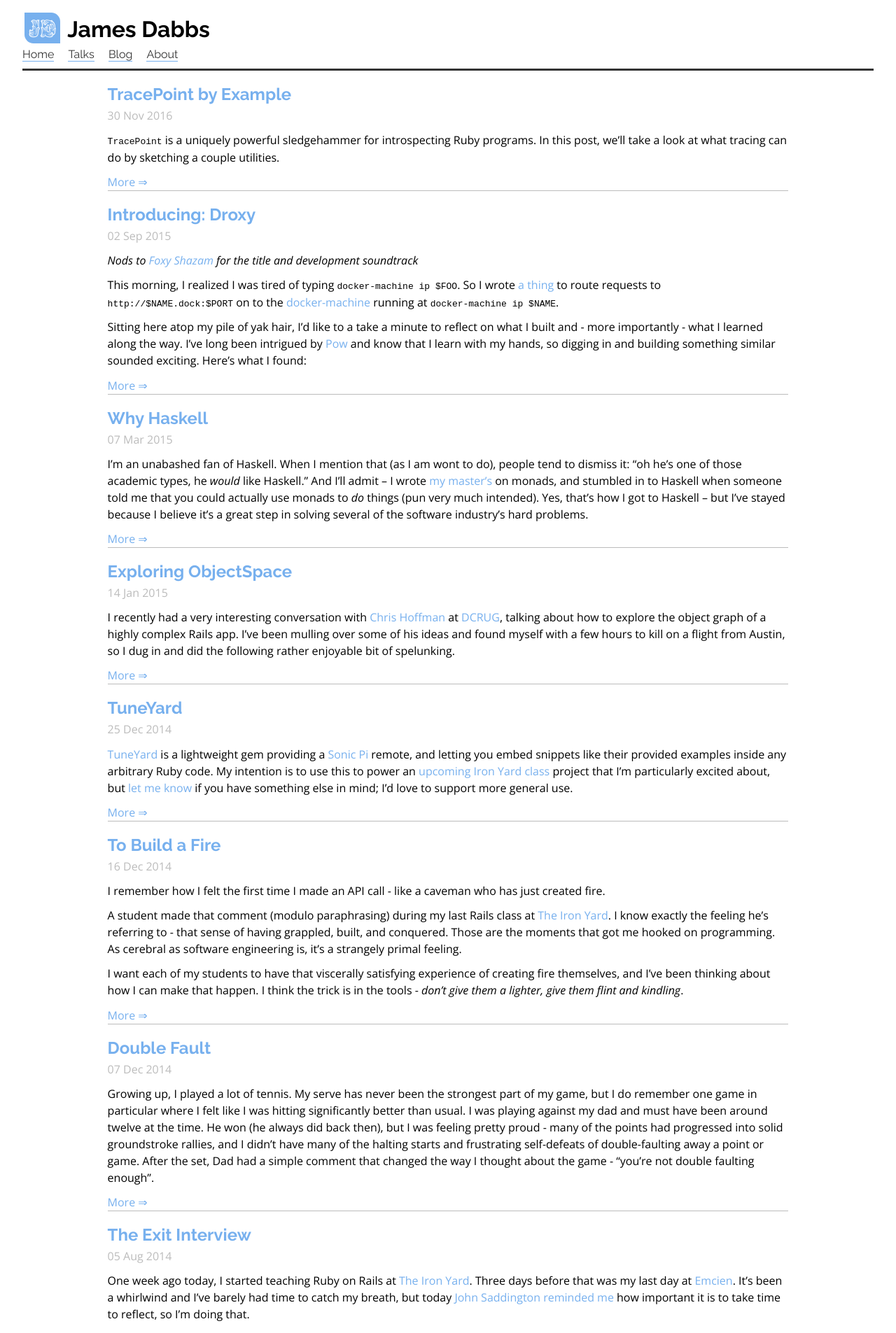
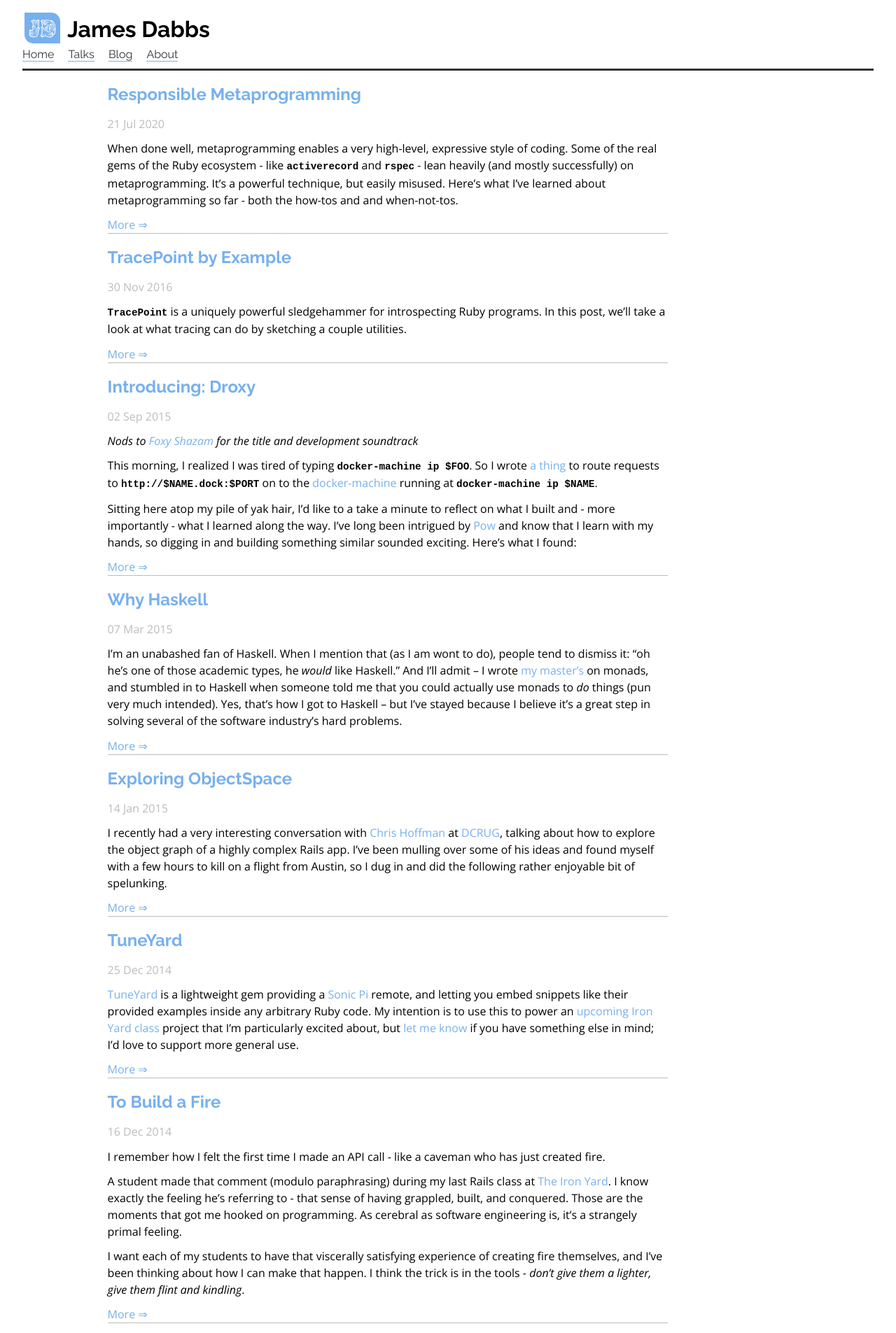
Before and after one commit to jamesdabbs/jamesdabbs.github.io, a Jekyll site: the page built from blog/index.html, in a window 1280 px wide. Shown: the top 1905 px of the page at 70% size. Built offline with Jekyll 4.4.1, drawn with Linux system fonts in a browser that asks for light colours; nearby versions of some CDN libraries; some of the changed lines change nothing that is shown.

Commit message:
Post on metaprogramming

````diff
--- /dev/null
+++ b/_posts/2020-07-18-responsible-metaprogramming.md
@@ -0,0 +1,352 @@
+---
+layout: post
+title: Responsible Metaprogramming
+date: 2020-07-21 12:00:00
+tags:
+- Technical
+- Ruby
+- Metaprogramming
+permalink: /responsible-metaprogramming/
+---
+
+When done well, metaprogramming enables a very high-level, expressive style of coding. Some of the real gems of the Ruby ecosystem - like `activerecord` and `rspec` - lean heavily (and mostly successfully) on metaprogramming. It's a powerful technique, but easily misused. Here's what I've learned about metaprogramming so far - both the how-tos and and when-not-tos. <!--more-->
+
+**Caveat:** this post is informed by my role at [Procore](https://www.procore.com/engineering) writing [Boring](https://twitter.com/searls/status/372085430373453824) Business-class Software on a large team. If you're hacking on a personal project, feel free to selectively disregard the [**Principles**](#principles), skip on down to the [**Tools**](#tools), and metaprogram your heart out. There are some absolutely perfect and delightful DSLs like [Sonic Pi](https://sonic-pi.net/) out there that break most of these "rules".
+
+# Principles
+
+## Declarative Shell, Object-Oriented Core
+
+On balance, Metaprogramming tends to make it easier for developers to express their intent, but harder to follow what's _really_ happening at runtime. As such, metaprogramming is well suited for declarations about object configuration, that happen at "compile" time (or whatever your application's "startup" phase is), and not "runtime". `ActiveRecord::Base.has_many` is a prime example here: it's _incredibly_ complex to trace what that actually does at runtime, but that rarely matters; we just declare our data model, and trust that the DSL will work it out.
+
+Most of the complexity in day-to-day development in a large, existing system is about coordinating interactions of objects at runtime (and especially recombining them in new ways that they weren't necessarily designed for). Metaprogramming aside, this is why it's often helpful to keep your objects simple and lift the complexity into the factories that assemble them.
+
+Altogether, I generally find that DSLs work very well in factory methods - where a high-level, grokkable declaration of the configuration is valuable - and tend not to work as well for describing lower-level, runtime object interactions. [Most commonly](#declarative-factories), my DSLs are very thin factory layers that are only responsible for `new`ing up an object and it's collaborators. You _could_ always just use the objects directly, but the DSL gives developers an easy-to-write and easy-to-read way to declare that object configuration (and gives me a place to validate that declaration).
+
+Metaprogramming is like an onion - if find yourself spending hours on end hacking away at it, you and everyone around you are going to cry. Also, there are layers.
+
+## Keep It Composed
+
+_Most_ of the time, when metaprogramming goes bad, it's because someone built a domain-specific language without really reflecting on the fact that they were _writing a ([little](http://staff.um.edu.mt/afra1/seminar/little-languages.pdf)) language_. Most object-oriented programmers have spent a considerable amount of time mastering the tools of their trade - e.g. inheritance and composition - and depriving them of those tools is a _high_ cost that has to be minimized or justified.
+
+Good OO design is successful precisely because it allows you to easily re-use your objects in new, novel contexts. Spend some time considering: what happens when a developer wants to extend your DSL? Re-use parts of it in new ways? Are there escape hatches to get back down to Plain Ol' Ruby? Or is your language executed in a separate environment, with narrowly defined interface points to the host language? Either is fine, but it should be clear to your users what the boundaries between your DSL and the rest of the Ruby system are.
+
+## Setting Expectations
+
+Many of the guidelines above are shorthand for encouraging the [principle of least astonishment](https://en.wikipedia.org/wiki/Principle_of_least_astonishment). If you're building a language for other developers, you want it to be intuitive and ergonomic for them. `rspec` is a rather astonishing library, but it's "unsurprising" in the sense that you express yourself in code more-or-less as you would express yourself to a co-worker.
+
+If you can find natural reference points to help make your DSL "unsurprising", great. But don't overlook the other ways that you can set clear expectations with your users - like good documentation, examples, and consistent interfaces.
+
+# Tools
+
+Ruby has a dizzying array of tools available for metaprogramming. What follows is an  overview of the ones that I tend to find most helpful - when I reach for them, and what the sharp edges are.
+
+Programming generally involves inspecting, creating and calling classes and methods. Unsurprisingly, there are metaprogramming tools to do all the same things.
+
+## Defining Classes
+
+Ruby is strongly object-oriented. That means that _everything_ in Ruby is an `Object`, including `Class`es and `Module`s. You can define new `Class`es on the fly, return them from methods, and don't have to assign them to named constants.
+
+```ruby
+class Base
+  # ...
+end
+
+def base_with_field(name)
+  # define a specialized subclass of `Base` with a named field
+  Class.new(Base) do
+    attr_accessor name
+  end.new
+end
+```
+
+Similarly, many things that you might not _think_ of as methods on classes, are still. For instance
+
+```ruby
+class Collection
+  include Enumerable
+  # ...
+end
+```
+
+is equivalent to
+
+```ruby
+class Collection
+  self.include(Enumerable)
+  # ...
+end
+```
+
+or
+
+```ruby
+Collection.include(Enumerable)
+```
+
+## Defining Methods
+
+You're probably already familiar with a few methods-that-define-methods, like `attr_reader` or `alias_method`. There are a few other really handy options for defining methods on the fly.
+
+### `define_method` &c
+
+The most straightforward way to dynamically define a method is the aptly-named [`define_method`](https://apidock.com/ruby/Module/define_method), which defines methods on a class, just like a normal `def`.
+
+```ruby
+class Base
+  %i[
+    foo
+    bar
+    baz
+  ].each do |word|
+    # Note: this block can take splat or keyword args, just like a normal method
+    define_method(:"#{word}ify") do |input|
+      "#{input}, #{word}ly"
+    end
+  end
+end
+```
+
+There's also the less commonly used [`define_singleton_method`](https://apidock.com/ruby/Object/define_singleton_method) which can be used to define class methods (or methods on any single object).
+
+### `method_missing`
+
+[`method_missing`](https://apidock.com/ruby/BasicObject/method_missing) allows you to hook into Ruby's default `NoMethodError` handling, and supply your own fallback logic.
+
+```ruby
+class Object
+  def method_missing(name, *args)
+    match = name.to_s.match(/^try_to_(.*)/)
+    if match
+      begin
+        send(match[1], *args)
+      rescue
+      end
+    else
+      super
+    end
+  end
+end
+
+"test".try_to_upcase # => "TEST"
+"test".try_to_floop  # => nil
+```
+
+"Methods" defined with `method_missing` will always have some limitations - e.g. they don't show up in `pry`, and they may conflict with other named methods. A few rules here:
+
+* Use `method_missing` sparingly
+* Always define a [corresponding `respond_to_missing?`](https://thoughtbot.com/blog/always-define-respond-to-missing-when-overriding)
+* If possible, also define an explicit callable method, even if it's more verbose
+
+## Calling Methods
+
+### `send` & `public_send`
+
+If you don't know what method you're calling until runtime, it's common to use [`send`](https://apidock.com/ruby/Object/send)
+
+```ruby
+def format(user, order=[:first_name, :last_name])
+  order.map { |field| user.send(field) }.join(', ')
+end
+```
+
+The terminology "send" comes from thinking of _calling a method `M` on an object `O`_ (and it returning a value) as equivalent to _sending `O` the message `M`_ (and checking its response).
+
+`send` will allow you to call methods that should be private - that's great if you're in a REPL, but almost always a Bad Idea otherwise. If you're sending a message that the receiver expects, you should be using [`public_send`](https://apidock.com/ruby/Object/public_send) instead.
+
+### `instance_variable_get` & `instance_variable_set`
+
+I almost always prefer to access the state of an object through its public interface, but there are occasions where you may need to get or set the internal state of an object directly. Ruby's got you covered there.
+
+```ruby
+object.instance_variable_get(:@variable_name)
+object.instance_variable_set(:@variable_name, value)
+```
+
+This can be especially handy in constructors
+
+```ruby
+class ValueObject
+  attr_reader(*EXPECTED_FIELDS)
+
+  def initialize(json_hash)
+    json_hash.each do |key, value|
+      instance_variable_set(key.to_sym, value)
+    end
+  end
+end
+```
+
+### `instance_eval` & `instance_exec`
+
+Less common, but you may want to dynamically change the _receiver_ of a block (the implicit `self`, the `@ivar` context). You can do that using [`instance_eval`](https://apidock.com/ruby/BasicObject/instance_eval)
+
+```ruby
+class MagicMap
+  attr_reader :declarations
+
+  def initialize
+    @declarations = {}
+  end
+
+  def method_missing(name, *args)
+    @declarations[name] = args
+  end
+
+  def self.declare(&dsl)
+    new.tap do |m|
+      m.instance_eval(&dsl)
+    end.declarations
+  end
+end
+
+MagicMap.declare do
+  foo :bar
+  baz :quux
+end
+# => { foo: :bar, baz: :quux }
+```
+
+Do note that this gives you another options for accessing instance variables, if you know the name of them
+
+```ruby
+object.instance_eval do
+  @foo = :bar
+  @baz
+end
+```
+
+This can similarly can be used to define methods, but I tend to prefer using the more purpose-tailored and intention-revealing methods.
+
+`instance_eval` allows you to pass in a string to eval. Don't use it.
+
+[`instance_exec`](https://apidock.com/ruby/v2_5_5/BasicObject/instance_exec) is just like `instance_eval`, except that it allows you to pass arguments to the block (and doesn't let you pass a string to eval). I almost always use this instead of `instance_eval`.
+
+`instance_eval` and `instance_exec` are powerful, but should be used sparingly. It can be _very_ surprising when `self` isn't what a user expects it to be.
+
+### `eval`
+
+Don't. Just don't. Seriously - with a modern Ruby, I've never seen a use case where a literal `eval` was _necessary_. It just opens up a host of security concerns.
+
+## Inspecting Methods
+
+[`Object#respond_to?`](https://apidock.com/ruby/Object/respond_to%3F) and [`Module#method_defined?`](https://apidock.com/ruby/Module/method_defined%3F) let you tell if a method already exists on an object or module, respectively. [`Object#methods`](https://apidock.com/ruby/Object/methods) lets you get the full list of all messages that an object responds to.
+
+If you want more information about an existing method, you can use tools like [`Module#instance_method`](https://apidock.com/ruby/Module/instance_method) or [`Object#method`](https://apidock.com/ruby/Object/method) to get an object representing the method and ask it questions about things like its `source`, `source_location`, `parameters` or `arity`.
+
+## Inspecting Classes
+
+[`Object.is_a?`](https://apidock.com/ruby/Object/is_a%3F) and [`Class.ancestors`](https://apidock.com/ruby/RDoc/ClassModule/ancestors) let you check where in the inheritance hierarchy any given object sits.
+
+`ObjectSpace` is an interesting sledgehammer for inspecting _all_ of the classes in your system. This is heavy enough that I tend not to use it in production, but I wrote [an earlier post](/exploring-objectspace) with some examples of what's possible here.
+
+## Hooks and Extension Points
+
+One useful programmatic option that's _not_ available when programming by hand is extending some of Ruby's built in inheritance mechanisms, e.g. using [`Class.inherited`](https://apidock.com/ruby/Class/inherited) or [`Module.included`](https://apidock.com/ruby/Module/included) to run extra code when these events happen.
+
+### TracePoint
+
+Taking extension points a step further, Ruby allows you to hook into the VM layer and react to events like methods being defined or called. This is another big, heavy tool that I've [written about separately](/tracepoint-by-example) (and tend to avoid in production code).
+
+# Recipes
+
+## Declarative Factories
+
+I have a fairly standard snippet that I use for factory methods
+
+```ruby
+module Definable
+  def self.included(other) # 1
+    other.extend(ClassMethods)
+  end
+
+  module ClassMethods
+    def define(*args, &setup) # 2
+      dsl = self::DSL.new(*args) # 3
+      setup.arity.zero? ? dsl.instance_exec(&setup) : setup.call(dsl) # 4
+      dsl.build # 5
+    end
+  end
+end
+```
+
+Unpacking the parts here:
+
+1. We use the [`included` hook](https://apidock.com/ruby/Module/included) to allow this module to define class methods when `included`. (If you have access to `ActiveSupport::Concern`, you should probably just use that instead.)
+2. `Definable` classes have a `define` method that takes a block (the DSL to run), and possibly some other arguments.
+3. `Definable` classes must define an inner `DSL` class that provides the execution context for that DSL block.
+4. _Usually_ it's easiest if the DSL block is executed with its implicit `self` being the `DSL` instance. This line does that by default, but provides users with an escape hatch:
+
+    ```ruby
+    Thing.define do
+      # `self` is a `Thing::DSL` instance
+    end
+
+    Thing.define do |dsl|
+      # `dsl` is the `Thing::DSL` instance
+      # `self` is still `Thing`
+    end
+    ```
+
+5. The inner `DSL` class must define a `build` method, which is responsible for calling `new` on the defined class.
+
+I find that this setup encourages several nice effects:
+
+* The setup complexity is isolated to the `DSL` class, which has that as its sole responsibility
+* The `DSL` is just an equivalent way of building objects - users can eject out and use those objects directly whenever needed
+* Users can also eject out from any magic `self`-shifting if they need to
+* The repeated structure leads to less surprise (admittedly, once you're familiar with the pattern)
+
+## Wrapping Module
+
+A pattern I've seen pop up a few times now involves needing to dynamically wrap some-or-all methods on an existing object with a block - e.g. to add timing, [science experiments](https://github.com/github/scientist#scientist), or error handling. By putting together a few of the techniques above, we can package up this pattern:
+
+```ruby
+class MethodWrapper
+  def initialize(&handler)
+    @handler = handler # 1
+  end
+
+  def wrap(target_class, methods=target_class.instance_methods(false)) # 2
+    handler = @handler # 3
+
+    wrapper = Module.new do # 4
+      methods.each do |name|
+        define_method(name) do |*args|
+          handler.call(name) do # 6
+            super(*args) # 5
+          end
+        end
+      end
+    end
+
+    target_class.prepend(wrapper) # 5
+  end
+end
+```
+
+1. We instantiate the wrapper with a block that we'll use to decorate methods.
+2. We supply a `target_class` that we want to decorate and a set of method names (by default, all methods defined on the class).
+3. What follows will execute in a different object context, so we won't have a reference to our `@handler` instance variable. We assign it to a local variable, so that subsequent blocks close over and include it.
+4. `Module`s are objects too, so we can instantiate a new one which dynamically defines all the given `methods`.
+5. We're going to `prepend` the module, so calls to `super` will then call the existing implementation in `target_class`.
+6. Altogether, the module method implementations wrap each named method in the provided `handler`, which receives the wrapped method name as a parameter.
+
+With that in place, we can add decorated behavior like so
+
+```ruby
+wrapper = MethodWrapper.new do |name, &method|
+  start  = Time.now
+  result = method.call
+  puts "#{name} took #{Time.now - start}s"
+  result
+end
+
+wrapper.wrap(String).new("hello").upcase
+# upcase took 2.0e-06s
+# => "HELLO"
+```
+
+# `send` Off
+
+Ruby's superpower is that is lets developers express themselves in any way they can dream up. When working with other developers, remember that you're writing for your teammates as much as for yourself and the interpreter. Used well, metaprogramming allows you to develop a shared language that's well-tailored to the problem at hand, and a joy to work with. Take your cues from Ruby, and try to build little languages that [make people happy](https://learn.co/lessons/matz-readme).
--- a/css/main.sass
+++ b/css/main.sass
@@ -52,6 +52,10 @@
   margin: 0 auto 2em
   width: 80%
 
+code.language-plaintext
+  font-weight: 600
+  font-size: 1.1em
+
 .header
   padding-bottom: 0.5em
   border-bottom: $dark $heavy-line solid
@@ -95,6 +99,17 @@
       margin-bottom: 1em
 
 .post
+  max-width: 800px
+
+  h1
+    margin-bottom: 12px
+  h2
+    margin-bottom: 8px
+  h3
+    margin-bottom: 4px
+  h4
+    margin-bottom: 2px
+
   p
     margin-bottom: 0.7em
 
````
